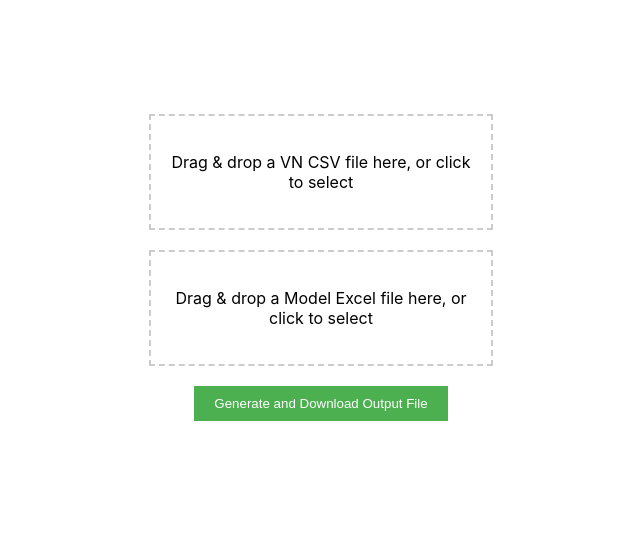
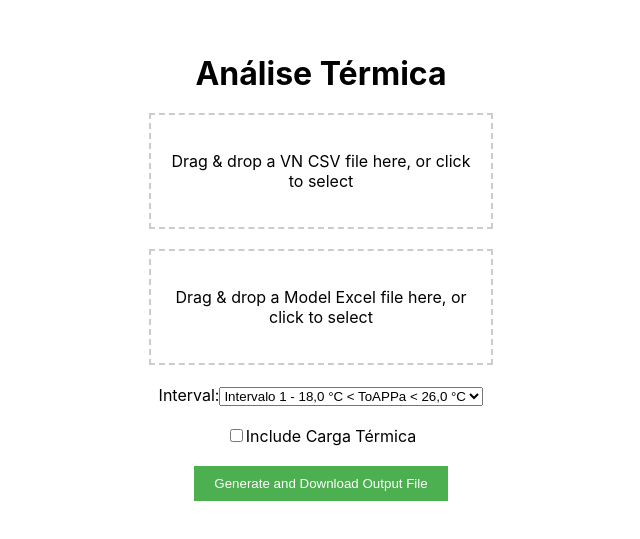
Before and after one commit to MatheusDalia/desempenho-termico-web, a React (Create React App) app in the folder frontend/: page / in a window 1280 px wide. Shown: the part 133-672 px from the top of the page, without its empty margins (319-959 px from the left). Built offline with nearby package versions, Linux system fonts and the light colour scheme.

Commit message:
calculate files

```diff
--- a/frontend/src/components/FileUpload.tsx
+++ b/frontend/src/components/FileUpload.tsx
@@ -13,6 +13,7 @@ const FileUpload: React.FC = () => {
   const [selectedModelFile, setSelectedModelFile] = useState<File | null>(null);
   const [additionalFile, setAdditionalFile] = useState<File | null>(null);
   const [outputFile, setOutputFile] = useState<Blob | null>(null);
+  const [selectedInterval, setSelectedInterval] = useState<string>('28');
 
   const filterData = (data: any[], roomType: string) => {
     roomType = roomType.toLowerCase();
@@ -35,18 +36,33 @@ const FileUpload: React.FC = () => {
     return cleanedData;
   };
 
-  const getMaxTemperature = (data: any[]) => {
-    const temperatures = data.map(row => parseFloat(row['Temperatura'])).filter(t => !isNaN(t));
-    return Math.max(...temperatures);
+  const getMaxTemperature = (data: any[], key: string) => {
+    const temperatures = data
+      .map(row => parseFloat(row[key]))
+      .filter(t => !isNaN(t));
+    return parseFloat(Math.max(...temperatures).toFixed(2));
   };
 
-  const getMinTemperature = (data: any[]) => {
-    const temperatures = data.map(row => parseFloat(row['Temperatura'])).filter(t => !isNaN(t));
-    return Math.min(...temperatures);
+  const getMinTemperature = (data: any[], key: string) => {
+    const temperatures = data
+      .map(row => parseFloat(row[key]))
+      .filter(t => !isNaN(t));
+    return parseFloat(Math.min(...temperatures).toFixed(2));
   };
 
-  const getNhftValue = (data: any[], threshold: number) => {
-    return data.filter(row => parseFloat(row['Temperatura']) < threshold).length;
+  const getNhftValue = (data: any[], key: string, threshold: number) => {
+    const valueColumn = data.map(row => parseFloat(row[key])).filter(t => !isNaN(t));
+
+    let count = 0;
+    if (threshold === 26) {
+      const subcount1 = valueColumn.filter(value => value < 26).length;
+      const subcount2 = valueColumn.filter(value => value < 18).length;
+      count = subcount1 - subcount2;
+    } else {
+      count = valueColumn.filter(value => value < 28).length;
+    }
+
+    return count;
   };
 
   // Process Excel files
@@ -62,9 +78,6 @@ const FileUpload: React.FC = () => {
 
         // Example usage of data processing functions
         const filteredData = filterData(json, 'Sala');
-        console.log('Max Temperature:', getMaxTemperature(filteredData));
-        console.log('Min Temperature:', getMinTemperature(filteredData));
-        console.log('NHFT Value (Threshold 25°C):', getNhftValue(filteredData, 25));
       } catch (error) {
         console.error('Error processing Excel file:', error);
       }
@@ -82,9 +95,6 @@ const FileUpload: React.FC = () => {
 
           // Example usage of data processing functions
           const filteredData = filterData(results.data, 'Sala');
-          console.log('Max Temperature:', getMaxTemperature(filteredData));
-          console.log('Min Temperature:', getMinTemperature(filteredData));
-          console.log('NHFT Value (Threshold 25°C):', getNhftValue(filteredData, 25));
         } catch (error) {
           console.error('Error processing CSV file:', error);
         }
@@ -168,13 +178,23 @@ const FileUpload: React.FC = () => {
             const modelData: { [key: string]: any }[] = XLSX.utils.sheet_to_json(worksheet);
 
             const outputData = modelData.map((modelRow) => {
-              const codigo = modelRow['Codigo'];
+              const codigo = modelRow['Código'];
               const tipoAmbiente = modelRow['Tipo de ambiente'];
+
+              if (!codigo || !tipoAmbiente) {
+                console.warn('Skipping row due to missing Código or Tipo de ambiente:', modelRow);
+                return null;
+              }
+
               const filteredData = filterData(vnData, tipoAmbiente);
-              console.log('Filtrado', codigo);
-              const minTemp = getMinTemperature(filteredData);
-              const maxTemp = getMaxTemperature(filteredData);
-              const nhftValue = getNhftValue(filteredData, 25);
+
+              const minTemp = getMinTemperature(filteredData, `${codigo}:Zone Operative Temperature [C](Hourly)`);
+              const maxTemp = getMaxTemperature(filteredData, `${codigo}:Zone Operative Temperature [C](Hourly)`);
+
+              // Ensure selectedInterval is a number
+              const numericSelectedInterval = parseFloat(selectedInterval as string);
+
+              const nhftValue = getNhftValue(filteredData, `${codigo}:Zone Operative Temperature [C](Hourly)`, numericSelectedInterval);
 
               let phftValue = 0;
               if (tipoAmbiente === "Quarto") {
@@ -196,7 +216,7 @@ const FileUpload: React.FC = () => {
                 "NHFT": nhftValue,
                 "PHFT": phftValue,
               };
-            });
+            }).filter(row => row !== null);
 
             const newWorksheet = XLSX.utils.json_to_sheet(outputData);
             const newWorkbook = XLSX.utils.book_new();
@@ -205,20 +225,25 @@ const FileUpload: React.FC = () => {
             const output = XLSX.write(newWorkbook, { type: 'array' });
             setOutputFile(new Blob([output], { type: 'application/vnd.openxmlformats-officedocument.spreadsheetml.sheet' }));
           } catch (error) {
-            console.error('Error generating output file:', error);
+            console.error('Error processing model file:', error);
           }
         };
         reader.readAsArrayBuffer(selectedModelFile);
       } catch (error) {
         console.error('Error processing VN file:', error);
       }
+    } else {
+      console.warn('VN file or model file not selected.');
     }
   };
 
 
 
+
   return (
     <div style={{ display: 'flex', flexDirection: 'column', alignItems: 'center', justifyContent: 'center', height: '100vh' }}>
+      {/* Title */}
+    <h1 style={{ marginBottom: '20px' }}>Análise Térmica</h1>
       <div {...getRootPropsVN()} style={{ border: '2px dashed #ccc', padding: '20px', textAlign: 'center', width: '300px' }}>
         <input {...getInputPropsVN()} />
         {selectedVNFile ? (
@@ -241,6 +266,29 @@ const FileUpload: React.FC = () => {
         ) : (
           <p>Drag & drop a Model Excel file here, or click to select</p>
         )}
+      </div>
+
+
+        <div style={{ marginTop: '20px' }}>
+          <label>
+            Interval:
+            <select value={selectedInterval} onChange={(e) => setSelectedInterval(e.target.value)}>
+            <option value="26">Intervalo 1 - 18,0 °C &lt; ToAPPa &lt; 26,0 °C</option>
+            <option value="32">Intervalo 2 - ToAPP &lt; 32,0 °C</option>
+            <option value="38">Intervalo 3 - ToAPP &lt; 38,0 °C</option>
+            </select>
+          </label>
+        </div>
+
+        <div style={{ marginTop: '20px' }}>
+        <label>
+          <input
+            type="checkbox"
+            checked={includeCargaTermica}
+            onChange={() => setIncludeCargaTermica(!includeCargaTermica)}
+          />
+          Include Carga Térmica
+        </label>
       </div>
 
       {includeCargaTermica && (
```
